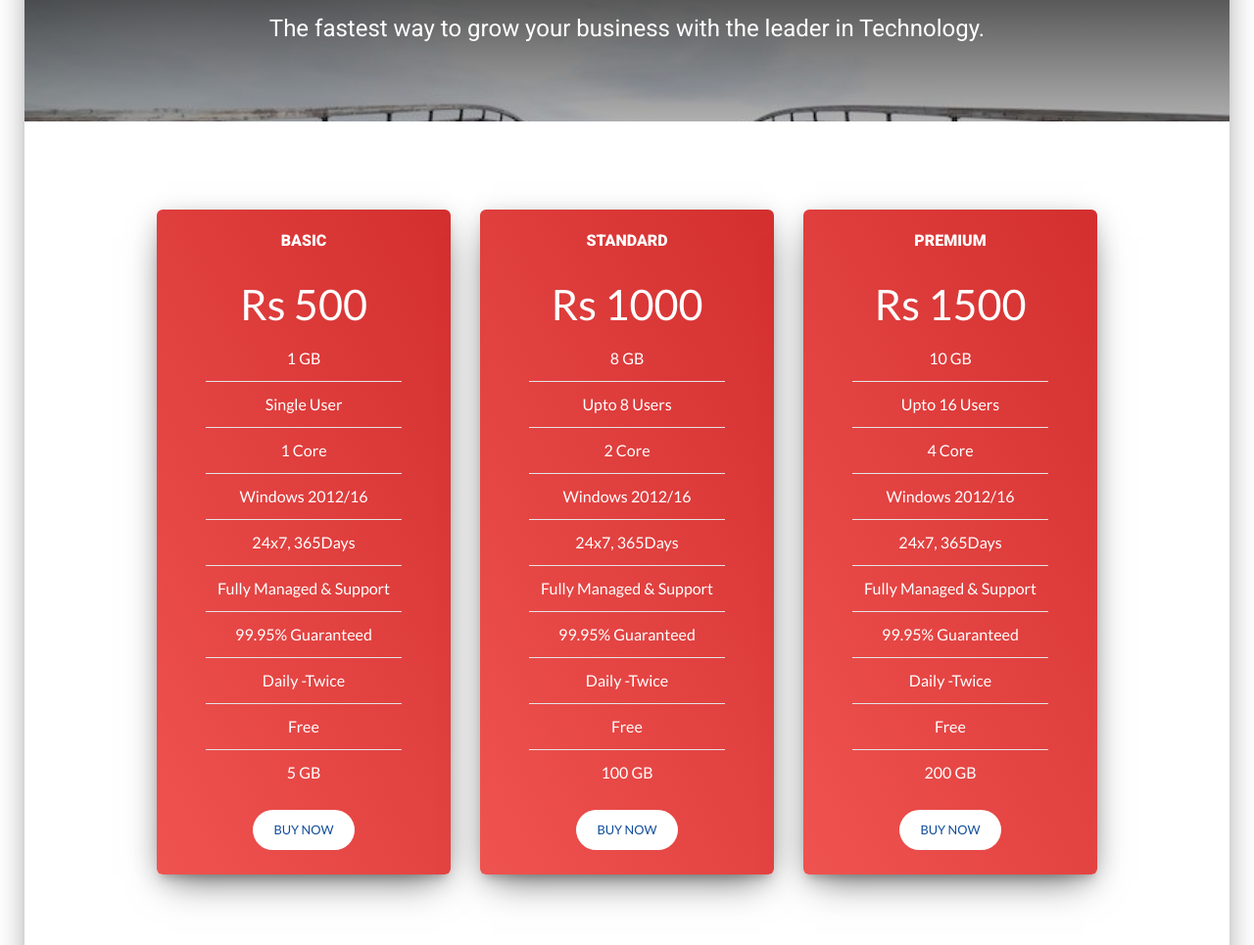
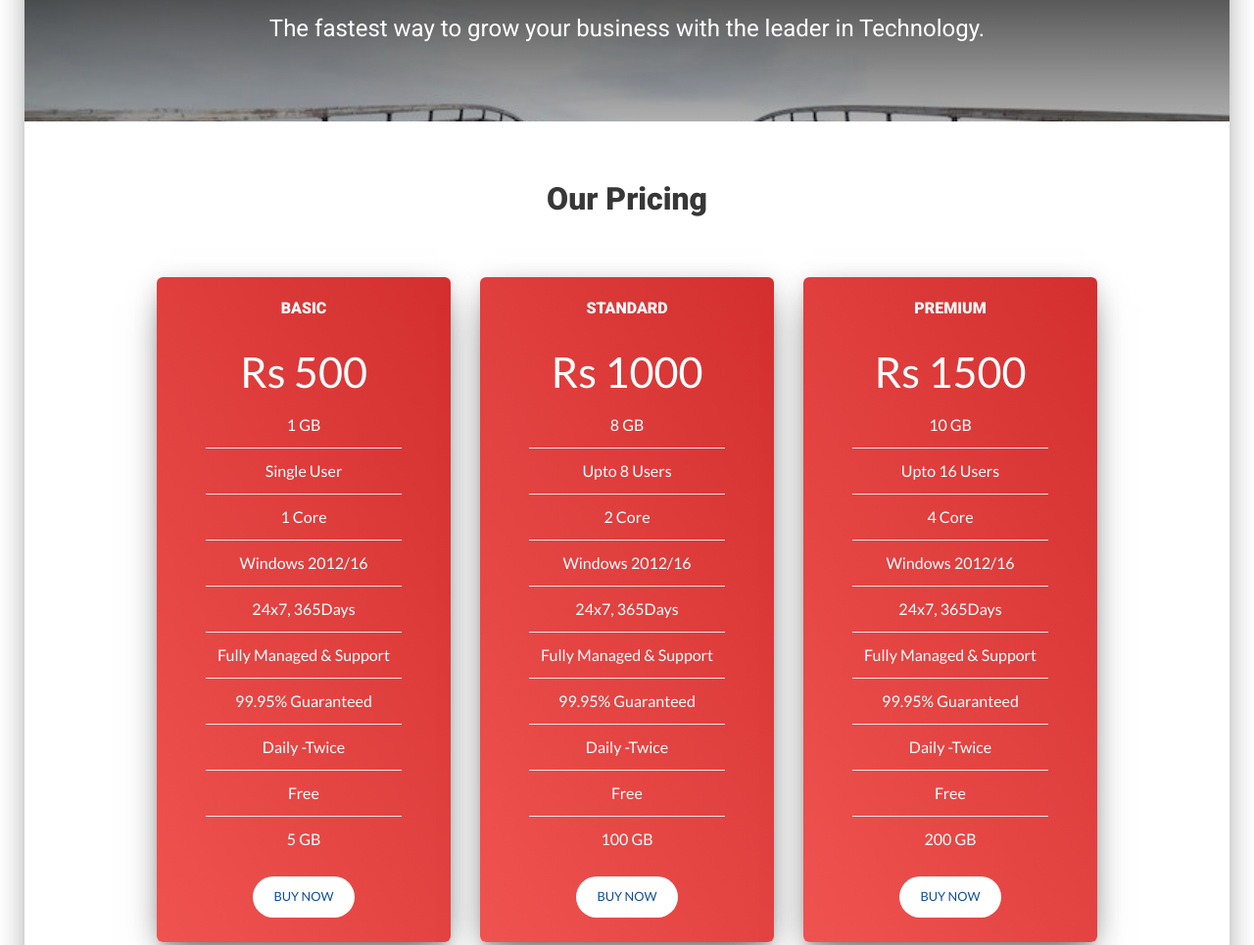
Before and after one commit to subodhk01/RedNetWeb-Website, a plain HTML site: page index.html in a window 1280 px wide. Shown: the part 1800-2765 px from the top of the page at 98% size. Drawn offline with nearby package versions, Linux system fonts and the light colour scheme.

Commit message:
added heading to pricing section

```diff
--- a/index.css
+++ b/index.css
@@ -120,7 +120,7 @@ header .navbar-collapse {
     margin-top: 40px;
 }
 .section-pricing {
-    padding: 90px 20px 30px 20px;
+    padding: 40px 20px 30px 20px;
     max-width: 1000px;
     margin: auto;
 }
--- a/index.html
+++ b/index.html
@@ -158,6 +158,9 @@
                         <h4>The fastest way to grow your business with the leader in Technology.</h4>
                     </section>
                     <section class="section-default section-pricing">
+                        <div class="section-heading">
+                            <h2>Our Pricing</h2>
+                        </div>
                         <div class="pricing-container">
                             <div class="row">
                                 <div class="col-xs-12 col-sm-12 col-md-4 plan-container">
--- a/style.css
+++ b/style.css
@@ -114,6 +114,7 @@ h1,h2,h3,h4,h5,h6 {
     max-width: 400px;
     margin: auto;
     margin-bottom: 40px;
+    margin-top: 40px;
 }
 .plan:hover {
     transform: scale(1.01);
```
